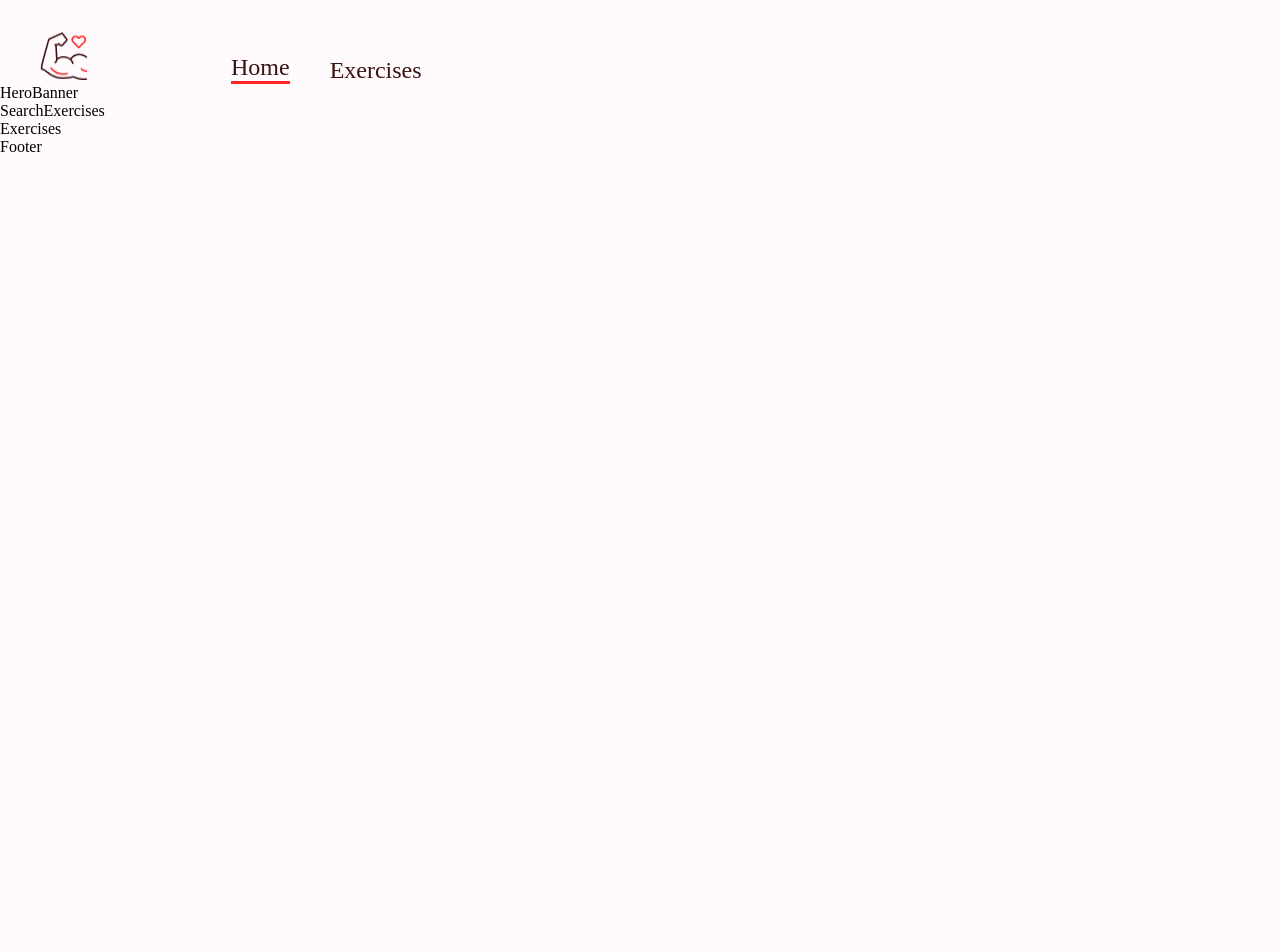
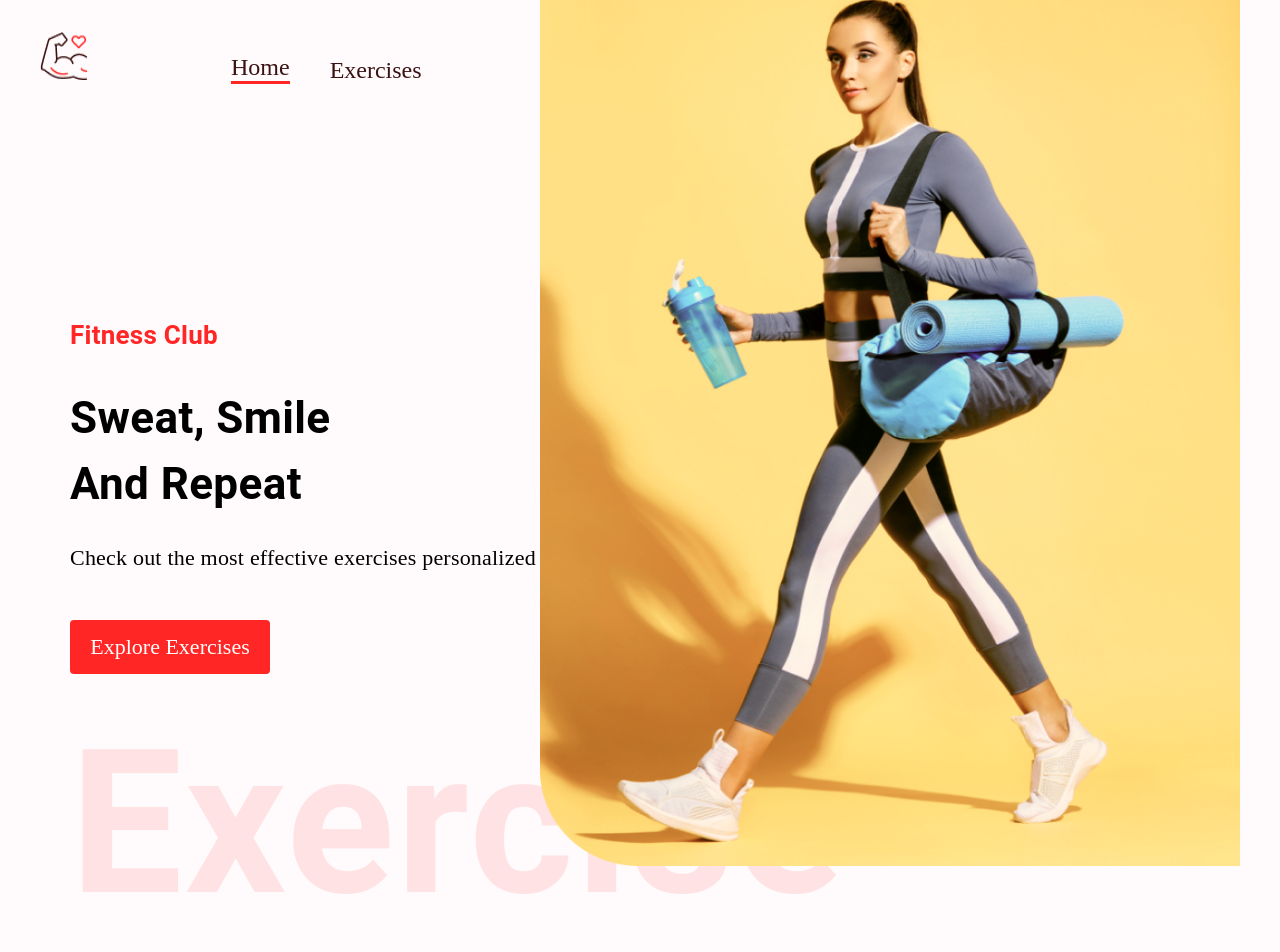
Before and after one commit to trinhminhnhat/react-fitness-exercises, a React (Create React App) app: page / in a window 1280 px wide. Shown: the top 952 px of the page. Before the commit the page ends 800 px from the top, so only its background shows below. Built offline with nearby package versions, Linux system fonts and the light colour scheme.

Commit message:
+ update hero banner component

```diff
--- a/src/components/HeroBanner.js
+++ b/src/components/HeroBanner.js
@@ -1,9 +1,48 @@
-import React from 'react'
+import React from 'react';
+import { Box, Stack, Typography } from '@mui/material';
 
-const HeroBanner = () => {
-  return (
-    <div>HeroBanner</div>
-  )
-}
+import HeroBannerImage from '../assets/images/banner.png';
 
-export default HeroBanner
+const HeroBanner = () => (
+    <Box sx={{ mt: { lg: '212px', xs: '70px' }, ml: { sm: '50px' } }} position="relative" p="20px">
+        <Typography color="#FF2625" fontWeight="600" fontSize="26px">
+            Fitness Club
+        </Typography>
+        <Typography fontWeight={700} sx={{ fontSize: { lg: '44px', xs: '40px' } }} mb="23px" mt="30px">
+            Sweat, Smile <br />
+            And Repeat
+        </Typography>
+        <Typography fontSize="22px" fontFamily="Alegreya" lineHeight="35px">
+            Check out the most effective exercises personalized to you
+        </Typography>
+        <Stack>
+            <a
+                href="#exercises"
+                style={{
+                    marginTop: '45px',
+                    textDecoration: 'none',
+                    width: '200px',
+                    textAlign: 'center',
+                    background: '#FF2625',
+                    padding: '14px',
+                    fontSize: '22px',
+                    textTransform: 'none',
+                    color: 'white',
+                    borderRadius: '4px',
+                }}
+            >
+                Explore Exercises
+            </a>
+        </Stack>
+        <Typography
+            fontWeight={600}
+            color="#FF2625"
+            sx={{ opacity: '0.1', display: { lg: 'block', xs: 'none' }, fontSize: '200px' }}
+        >
+            Exercise
+        </Typography>
+        <img src={HeroBannerImage} alt="hero-banner" className="hero-banner-img" />
+    </Box>
+);
+
+export default HeroBanner;
```
